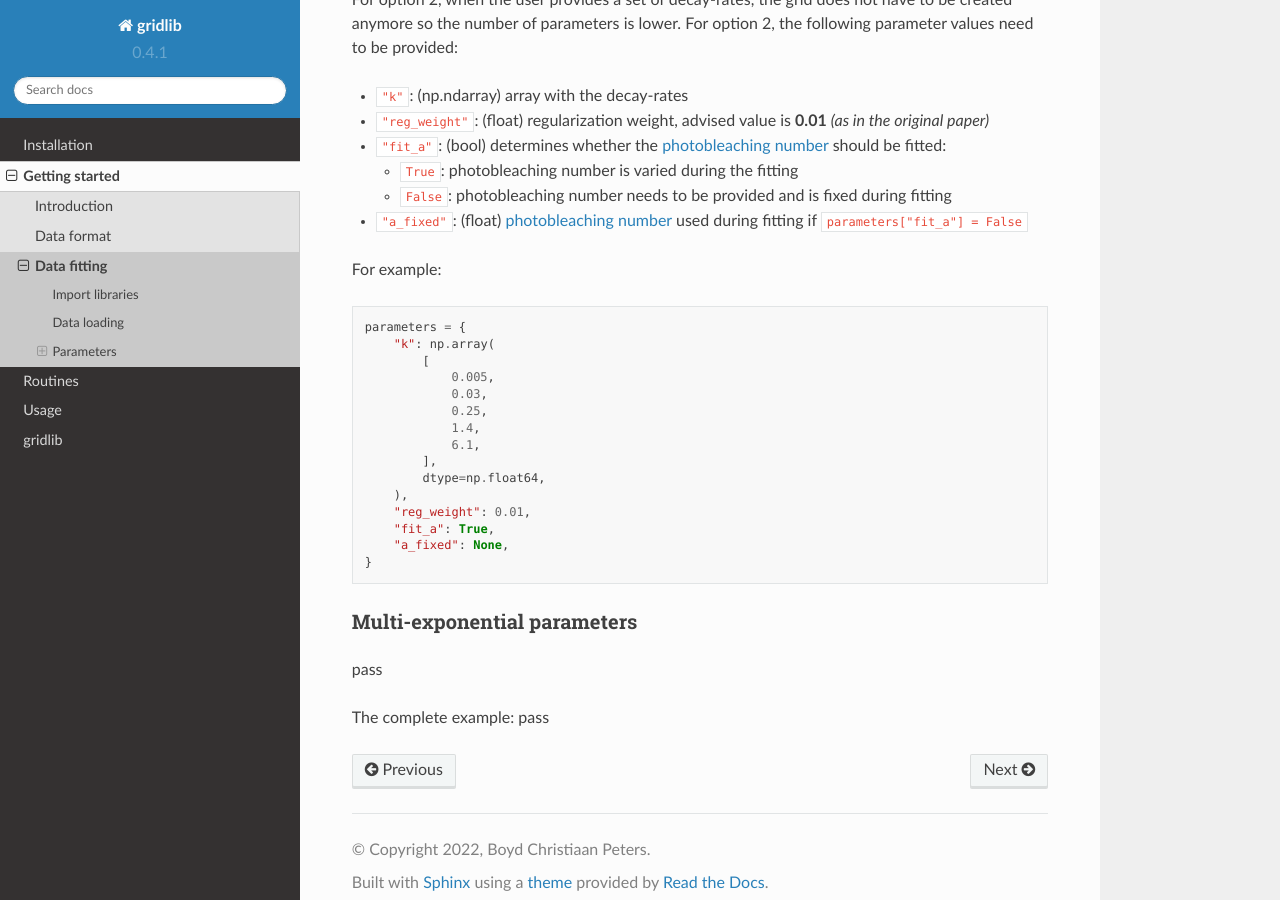
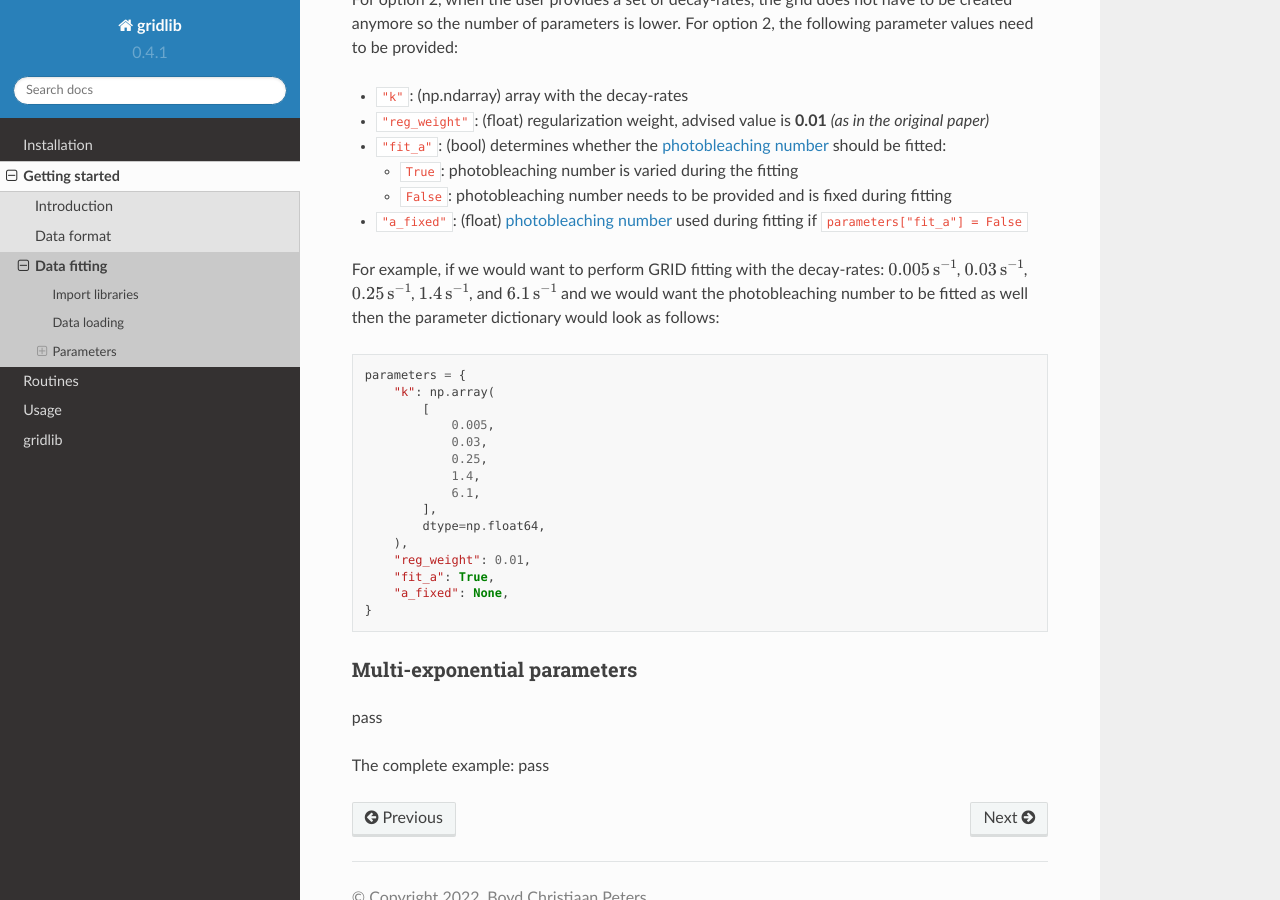
Before and after one commit to boydcpeters/gridlib, a Sphinx documentation site: the page built from docs/basics.fit.rst, in a window 1280 px wide and 900 px high, scrolled down 2376 px. Built offline with Sphinx 7.4.7 and the Read the Docs theme 2.0.0, drawn with Linux system fonts in a browser that asks for light colours; pages that are not in the unit, such as notebooks, are missing from menus.

Commit message:
Working on doc updating

```diff
--- a/docs/basics.fit.rst
+++ b/docs/basics.fit.rst
@@ -134,7 +134,11 @@ values need to be provided:
   ``parameters["fit_a"] = False``
 
 
-For example:
+For example, if we would want to perform GRID fitting with the decay-rates:
+:math:`0.005\,\mathrm{s}^{-1}`, :math:`0.03\,\mathrm{s}^{-1}`,
+:math:`0.25\,\mathrm{s}^{-1}`, :math:`1.4\,\mathrm{s}^{-1}`, and
+:math:`6.1\,\mathrm{s}^{-1}` and we would want the photobleaching number to be fitted
+as well then the parameter dictionary would look as follows:
 
 .. code-block:: python
 
```
